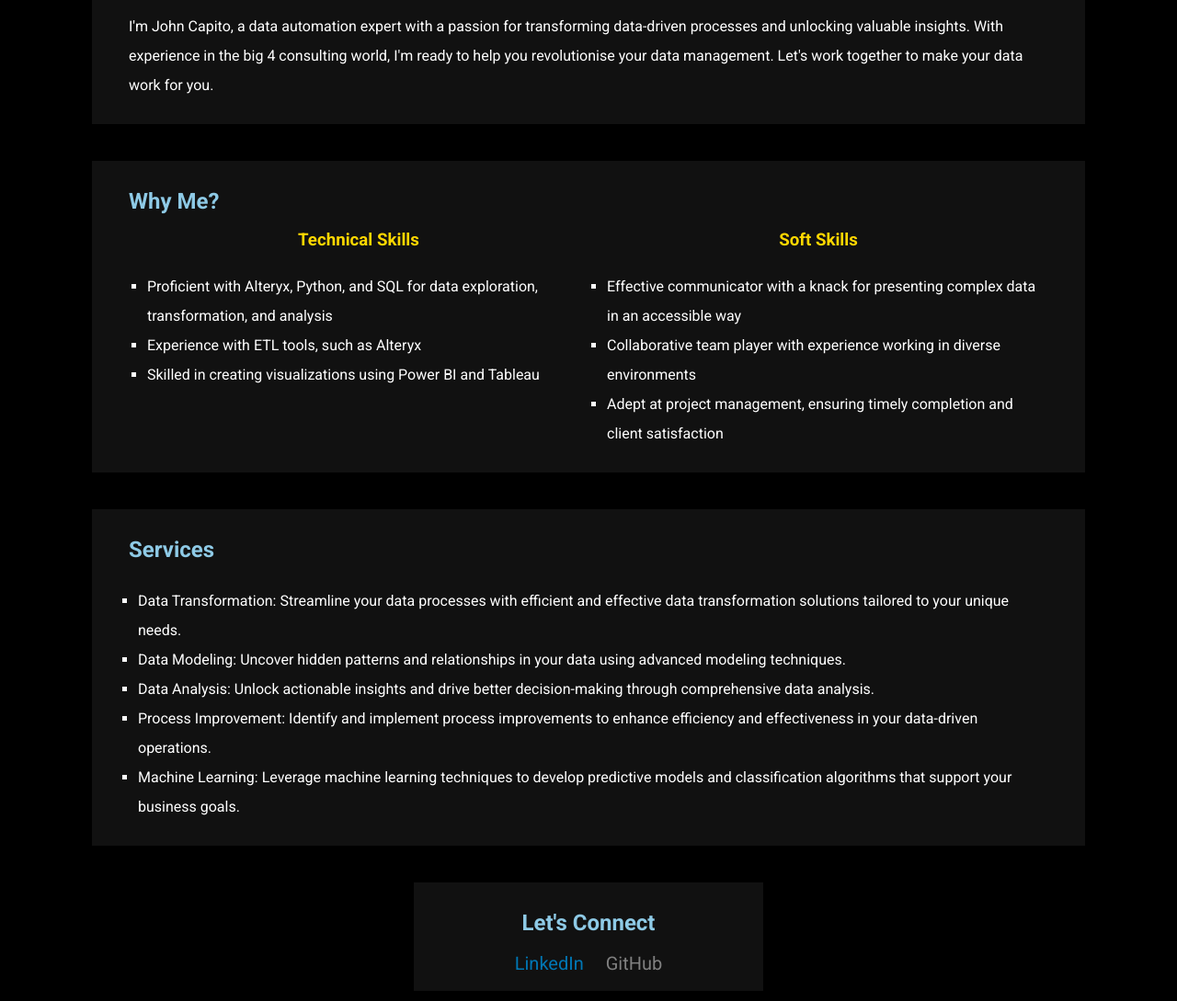
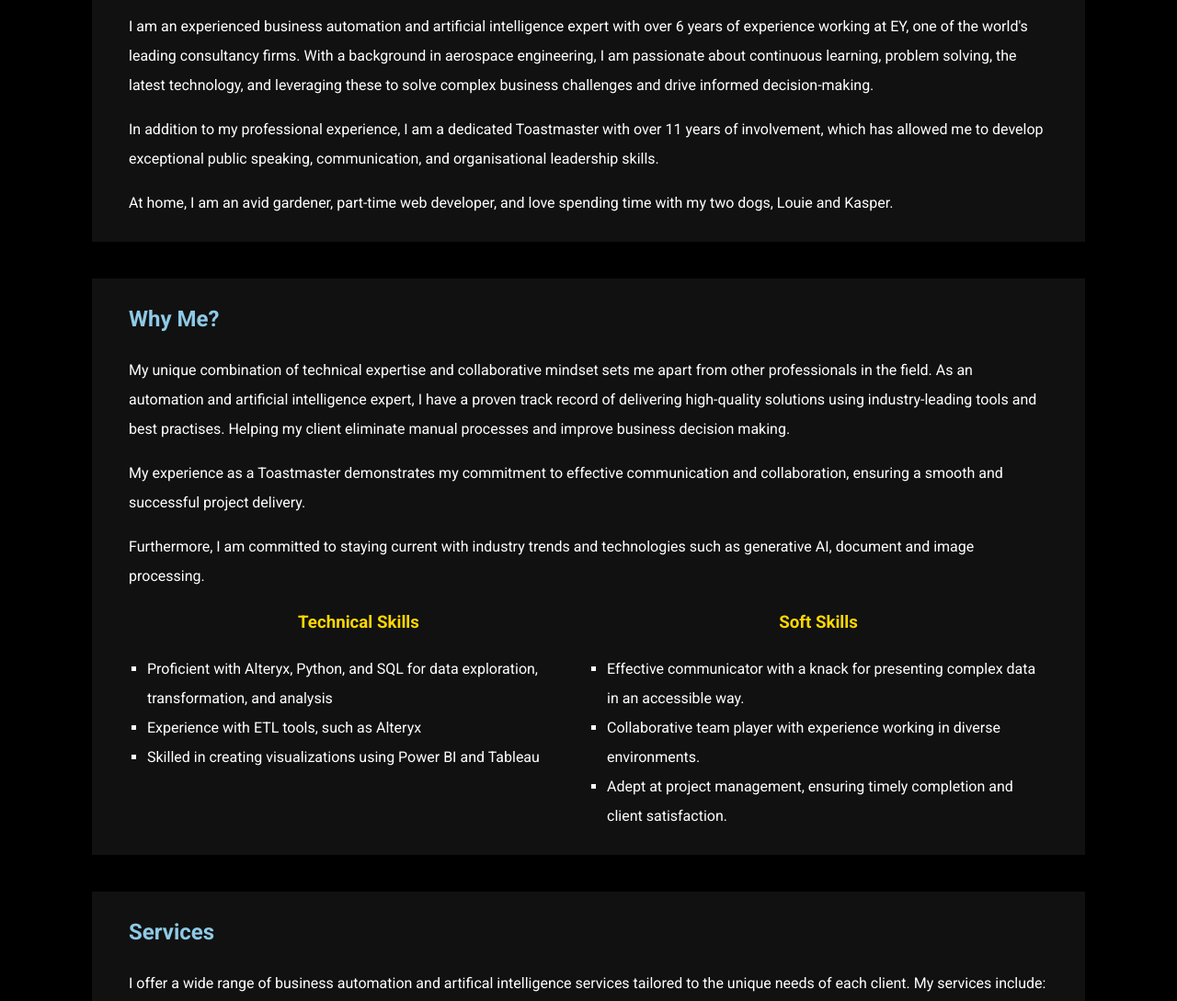
Before and after one commit to johnnyc2/jc-homepage, a plain HTML site: page index.html in a window 1280 px wide. Shown: the part 891-1980 px from the top of the page at 92% size. Drawn offline with Linux system fonts and the light colour scheme.

Commit message:
updates to text copy content

```diff
--- a/index.html
+++ b/index.html
@@ -19,22 +19,17 @@
       <nav>
         <ul class="nav-bar">
           <li><a class="nav-link" href=" index.html#intro">About Me</a></li>
-          <!-- <li><a class="nav-link" href=" index.html#about">About Me</a></li> -->
           <li><a class="nav-link" href=" index.html#skills">Why Me?</a></li>
-          <!-- <li><a class="nav-link" href=" portfolio.html">Portfolio</a></li> -->
           <li><a class="nav-link" href=" index.html#services">Services</a></li>
-          <!-- <li><a class="nav-link" href=" blog.html">Blog</a></li> -->
-          <!-- <li><a class="nav-link" href=" resume.html">Resume</a></li> -->
-          <!-- <li><a class="nav-link" href=" index.html#contact">Contact</a></li> -->
+
         </ul>
       </nav>
     </div>
   </header>
 
   <main>
+
     <section class="hero-image">
-
-
       <div class="hero-text">
         <h1>Hi, I'm John Capito</h1>
         <p>Your <span class="job-titles">business automation</span> & <span class="job-titles">artificial intelligence</span> expert</p>
@@ -45,35 +40,24 @@
     <div class="section-container">
       <section class="container" id="intro">
         <h2>About Me</h2>
-        <p>
-          I'm John Capito, a data automation expert with a passion for
-          transforming data-driven processes and unlocking valuable insights.
-          With experience in the big 4 consulting world, I'm ready to help you
-          revolutionise your data management. Let's work together to make your data work for
-          you.
-        </p>
-        <!-- Add your professional photo here -->
+        <p>I am an experienced business automation and artificial intelligence expert with over 6 years of experience working at EY, one of the world's leading consultancy firms. With a background in aerospace engineering, I am passionate about continuous learning, problem solving, the latest technology, and leveraging these to solve complex business challenges and drive informed decision-making.</p>
+        <p>In addition to my professional experience, I am a dedicated Toastmaster with over 11 years of involvement, which has allowed me to develop exceptional public speaking, communication, and organisational leadership skills. </p>
+        <p>At home, I am an avid gardener, part-time web developer, and love spending time with my two dogs, Louie and Kasper.</p>
       </section>
-
-      <!-- <section id="about">
-    <h2>About Me</h2>
-    <p>[Personal story]</p>
-    <p>
-      Core values that drive my work include innovation, adaptability, and a
-      commitment to delivering tangible results. Outside of my professional
-      life, I enjoy [Hobbies or Interests] and believe that a balanced life
-      is key to long-term success.
-    </p>
-  </section> -->
 
       <section class="container" id="skills">
         <h2>Why Me?</h2>
+        <p> My unique combination of technical expertise and collaborative mindset sets me apart from other professionals in the field. As an automation and artificial intelligence expert, I have a proven track record of delivering high-quality solutions using industry-leading tools and best practises. Helping my client eliminate manual processes and improve business decision making. </p>
+        <p> My experience as a Toastmaster demonstrates my commitment to effective communication and collaboration, ensuring a smooth and successful project delivery.</p>
+        Furthermore, I am committed to staying current with industry trends and technologies such as generative AI, document and image processing.
+        </p>
         <div id="skills-flex">
+
           <div class="skills">
+
             <h3>Technical Skills</h3>
             <ul>
-              <li>
-                Proficient with Alteryx, Python, and SQL for data exploration, transformation, and analysis</li>
+              <li>Proficient with Alteryx, Python, and SQL for data exploration, transformation, and analysis</li>
               <li>Experience with ETL tools, such as Alteryx</li>
               <li>Skilled in creating visualizations using Power BI and Tableau</li>
             </ul>
@@ -81,18 +65,9 @@
           <div class="skills">
             <h3>Soft Skills</h3>
             <ul>
-              <li>
-                Effective communicator with a knack for presenting complex data in
-                an accessible way
-              </li>
-              <li>
-                Collaborative team player with experience working in diverse
-                environments
-              </li>
-              <li>
-                Adept at project management, ensuring timely completion and client
-                satisfaction
-              </li>
+              <li>Effective communicator with a knack for presenting complex data in an accessible way.</li>
+              <li>Collaborative team player with experience working in diverse environments.</li>
+              <li>Adept at project management, ensuring timely completion and client satisfaction.</li>
             </ul>
           </div>
         </div>
@@ -102,29 +77,24 @@
 
       <section class="container" id="services">
         <h2>Services</h2>
+        <p>
+          I offer a wide range of business automation and artifical intelligence services tailored to the unique needs of each client.
+          My services include:
         <ul>
-          <li>
-            Data Transformation: Streamline your data processes with efficient
-            and effective data transformation solutions tailored to your unique
-            needs.
-          </li>
-          <li>
-            Data Modeling: Uncover hidden patterns and relationships in your
-            data using advanced modeling techniques.
-          </li>
-          <li>
-            Data Analysis: Unlock actionable insights and drive better
-            decision-making through comprehensive data analysis.
-          </li>
-          <li>
-            Process Improvement: Identify and implement process improvements to
-            enhance efficiency and effectiveness in your data-driven operations.
-          </li>
-          <li>
-            Machine Learning: Leverage machine learning techniques to develop
-            predictive models and classification algorithms that support your
-            business goals.
-          </li>
+          Data Transformation: Streamline and optimize data processing workflows to ensure accurate, consistent, and timely data.
+          Data Modeling: Develop predictive models and algorithms to support informed decision-making and business growth.
+          Data Analysis: Uncover hidden patterns, trends, and insights within datasets to drive strategic decision-making.
+          Process Improvement: Assess and optimize data processes to enhance efficiency and reduce errors.
+          Machine Learning: Design and implement machine learning models to support automation and data-driven insights.
+          Data Visualization: Create interactive visualizations and dashboards to effectively communicate data insights to stakeholders.
+        </ul>
+        </p>
+        <ul>
+          <li> Data Transformation: Streamline your data processes with efficient and effective data transformation solutions tailored to your unique needs. </li>
+          <li> Data Modeling: Uncover hidden patterns and relationships in your data using advanced modeling techniques. </li>
+          <li> Data Analysis: Unlock actionable insights and drive better decision-making through comprehensive data analysis. </li>
+          <li> Process Improvement: Identify and implement process improvements to enhance efficiency and effectiveness in your data-driven operations. </li>
+          <li> Machine Learning: Leverage machine learning techniques to develop predictive models and classification algorithms that support your business goals. </li>
         </ul>
       </section>
 
```
